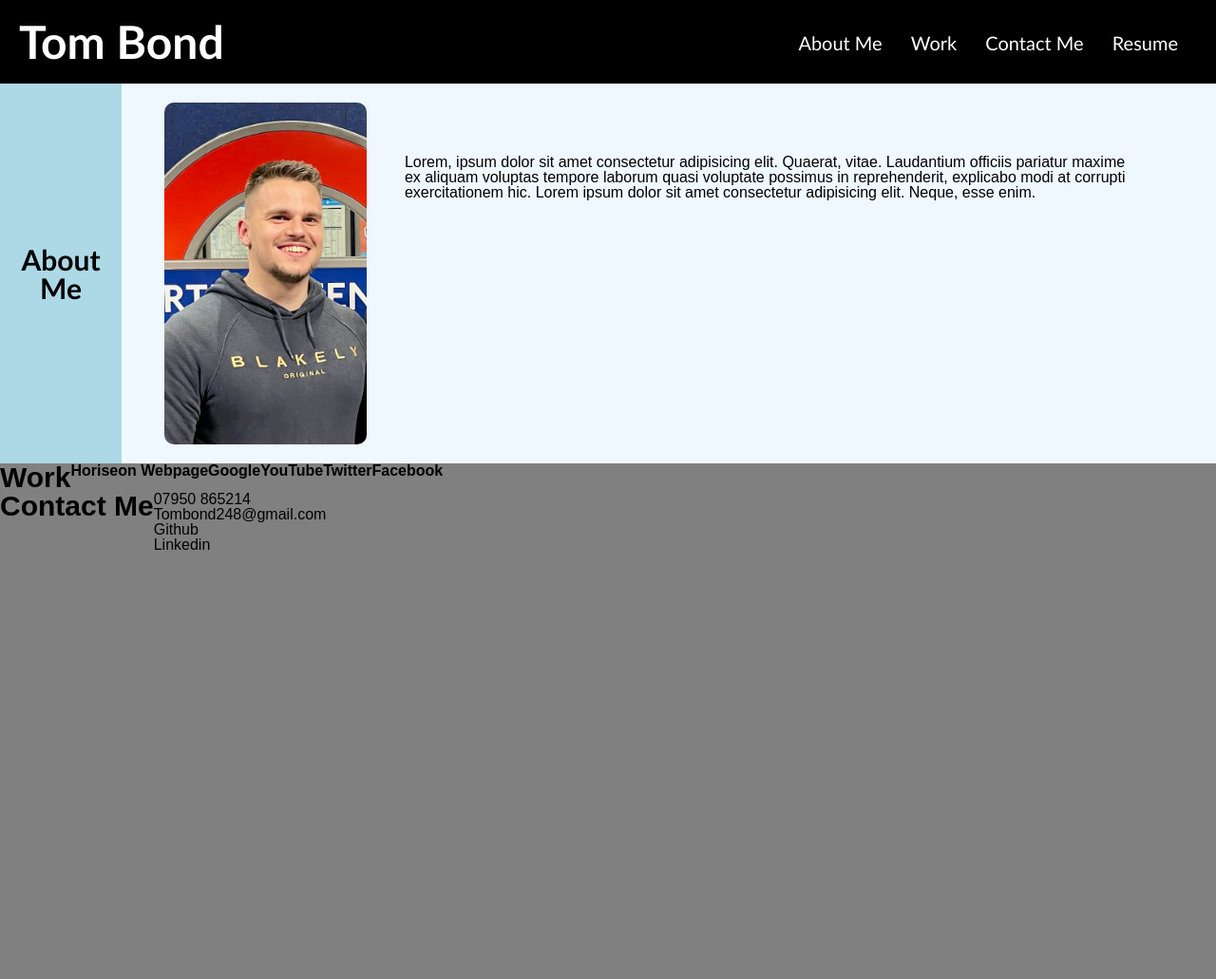
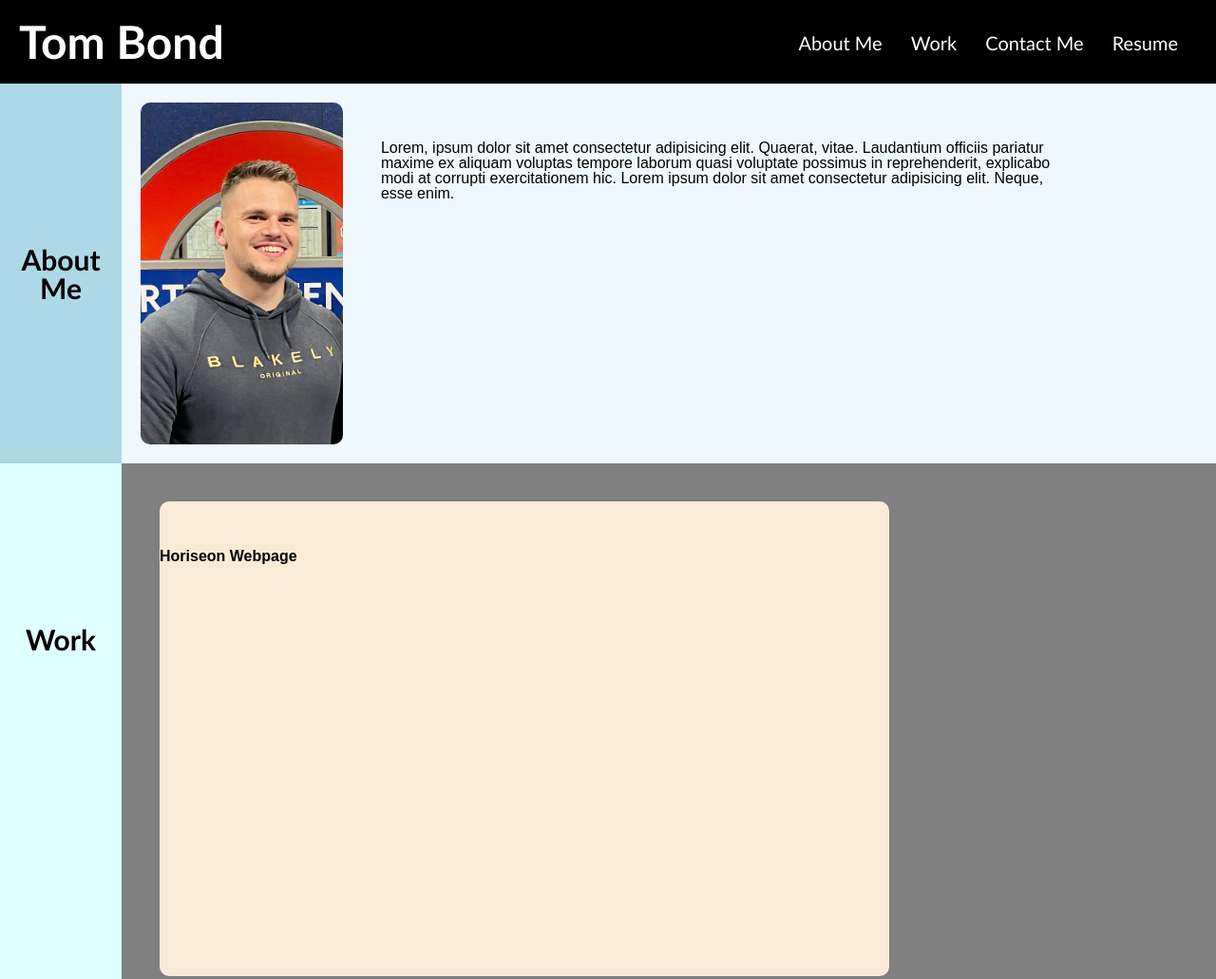
Before and after one commit to BondT1/Challenge2-CSS-Portfolio, a plain HTML site: page index.html in a window 1280 px wide. Shown: the top 1031 px of the page at 95% size. Before the commit the page ends 800 px from the top, so only its background shows below. Drawn offline with Linux system fonts and the light colour scheme.

Commit message:
additional CSS code for Work section

```diff
--- a/Assets/CSS/style.css
+++ b/Assets/CSS/style.css
@@ -70,10 +70,10 @@
 
   .about-me p {
     width: 60%;
-    height: 300px;
-    margin: 20px;
     border-radius: 50px;
-    margin-top: 75px;
+    /* margin-top: 65px; */
+    padding: 20px;
+    padding-top: 60px;
   }
 
 
@@ -94,7 +94,31 @@
     font-size: 30px;
   }
 
-  .float-right {
-    float: right;
-    margin-left: 25px;
+  .work h2 {
+    padding: 20px;
+    padding-top: 170px;
+    padding-bottom: 170px;
+    width: 10%;
+    font-family: "Gill Sans", "Gill Sans MT", "Trebuchet MS", sans-serif;
+    background-color: lightcyan;
+    text-align: center;
   }
+
+  div {
+    width: 30%;
+    height: 500px;
+    margin: 20px;
+    border-radius: 10px;
+  }
+
+  .horiseon {
+    width: 60%;
+    height: 500px;
+    margin: 40px;
+    background-color: antiquewhite;
+  }
+
+  .horiseon h3 {
+    position: relative;
+    top: 50px;
+  }
--- a/index.html
+++ b/index.html
@@ -35,16 +35,15 @@
         <h2>About Me</h2>
         <img
           src="./assets/Images/Tom-Portfolio photo.jpeg"
-          class="float-right"
           alt="A Photograph of Tom Bond"
         />
         <p> Lorem, ipsum dolor sit amet consectetur adipisicing elit. Quaerat, vitae. Laudantium officiis pariatur maxime ex aliquam voluptas tempore laborum quasi voluptate possimus in reprehenderit, explicabo modi at corrupti exercitationem hic. Lorem ipsum dolor sit amet consectetur adipisicing elit. Neque, esse enim.</p>
       </section>
 
 
-      <section id="work">
+      <section id="work" class="work">
         <h2>Work</h2>
-        <div>
+        <div class="horiseon">
           <h3>Horiseon Webpage</h3>
         </div>
 
```
